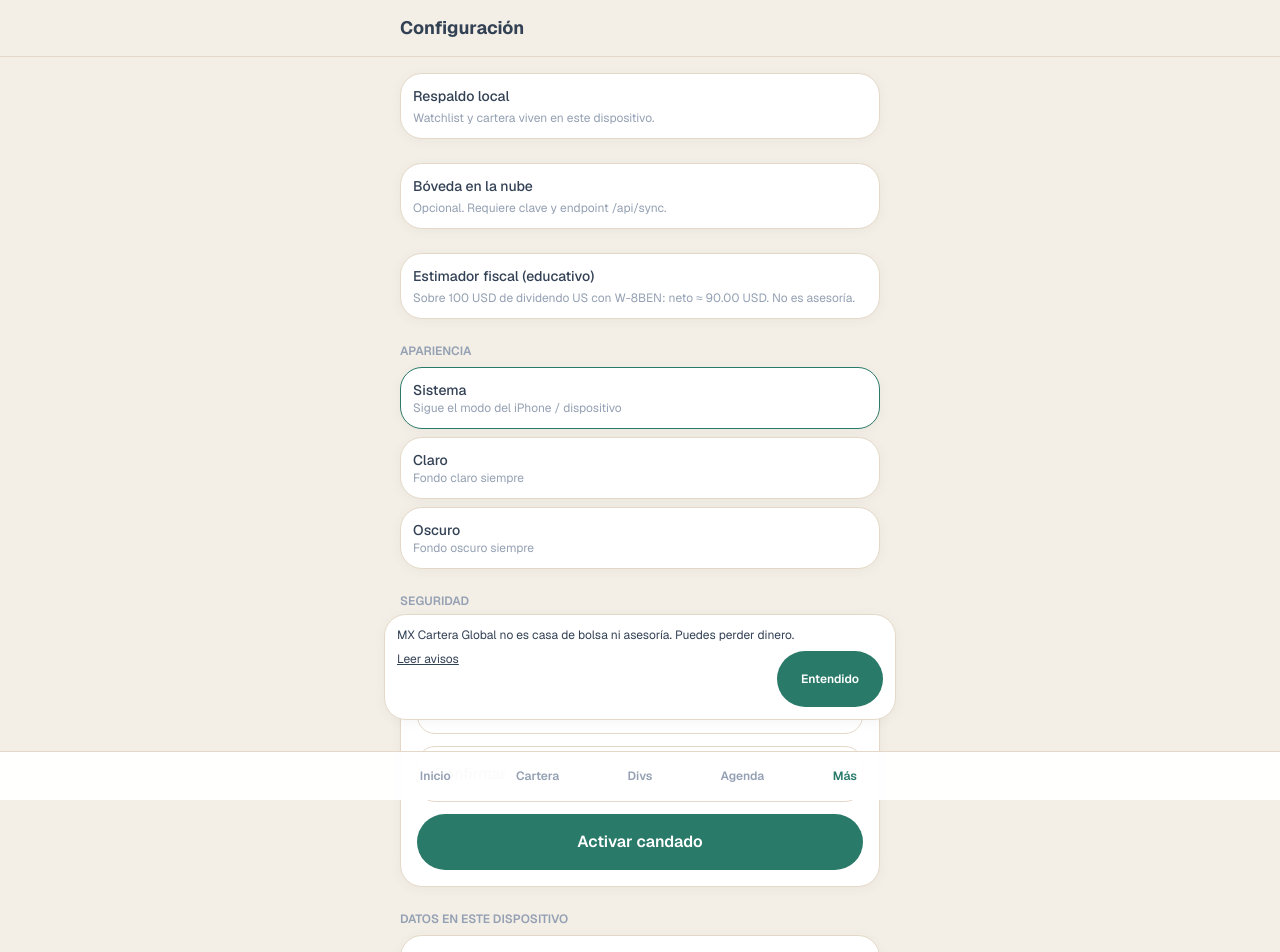
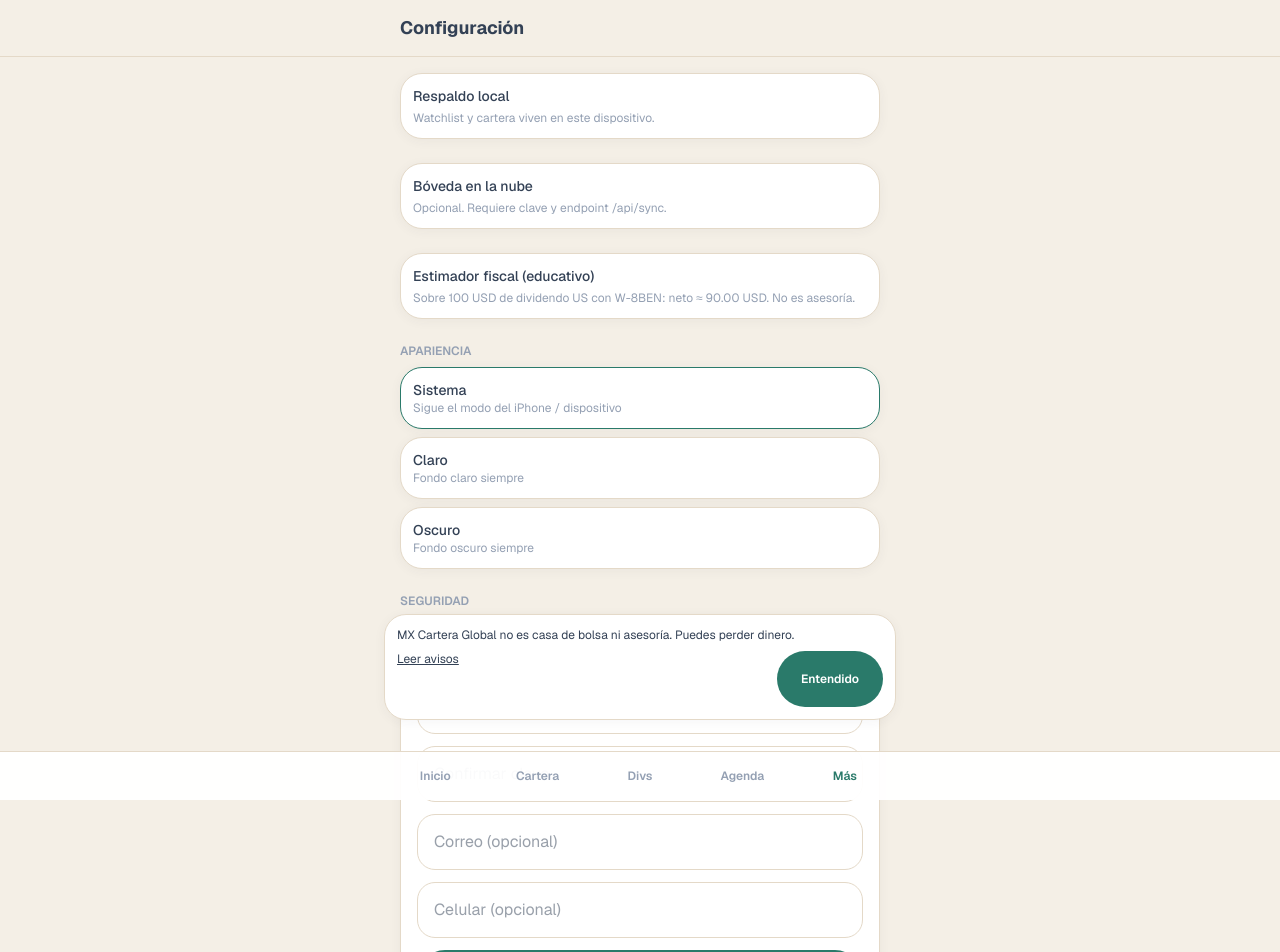
Before and after one commit to muecojulio/mxcarteraglobal, a Next.js app in the folder marketpulse/: page /settings in a window 1280 px wide. Shown: the top 952 px of the page. Built offline with nearby package versions, Linux system fonts and the light colour scheme.

Commit message:
Restore ZIP settings recovery code contacts and lock messages

```diff
--- a/marketpulse/src/app/settings/page.tsx
+++ b/marketpulse/src/app/settings/page.tsx
@@ -21,11 +21,15 @@ export default function SettingsPage() {
   const [newPin, setNewPin] = useState("");
   const [confirmPin, setConfirmPin] = useState("");
   const [lockMsg, setLockMsg] = useState("");
+  const [email, setEmail] = useState("");
+  const [phone, setPhone] = useState("");
+  const [recoveryShown, setRecoveryShown] = useState("");
   useEffect(() => {
     setTheme(getStoredTheme());
     setLockOn(isLockEnabled());
     setBioOn(isBioPreferred());
-    getRecoveryContacts();
+    const c = getRecoveryContacts();
+    setEmail(c.email); setPhone(c.phone);
     setMounted(true);
   }, []);
   if (!mounted) return <div className="px-4 py-8 text-sm text-muted">Cargando…</div>;
@@ -51,20 +55,35 @@ export default function SettingsPage() {
             {!lockOn ? (
               <>
                 <input className="ui-input" type="password" inputMode="numeric" maxLength={12} placeholder="Nueva clave (4–12)" value={newPin} onChange={(e) => setNewPin(e.target.value.replace(/\s/g, ""))} />
-                <input className="ui-input" type="password" inputMode="numeric" maxLength={12} placeholder="Confirmar" value={confirmPin} onChange={(e) => setConfirmPin(e.target.value.replace(/\s/g, ""))} />
+                <input className="ui-input" type="password" inputMode="numeric" maxLength={12} placeholder="Confirmar clave" value={confirmPin} onChange={(e) => setConfirmPin(e.target.value.replace(/\s/g, ""))} />
+                <input className="ui-input" type="email" placeholder="Correo (opcional)" value={email} onChange={(e) => setEmail(e.target.value)} />
+                <input className="ui-input" type="tel" placeholder="Celular (opcional)" value={phone} onChange={(e) => setPhone(e.target.value)} />
                 <button type="button" className="ui-btn ui-btn-primary w-full" onClick={async () => {
-                  if (newPin.length < 4 || newPin !== confirmPin) { setLockMsg("La clave no coincide o es corta"); return; }
-                  await setPin(newPin); setLockOn(true); setLockMsg("Candado activado");
-                }}>Activar candado</button>
+                  setLockMsg(""); setRecoveryShown("");
+                  if (newPin.length < 4) { setLockMsg("Mínimo 4 caracteres"); return; }
+                  if (newPin !== confirmPin) { setLockMsg("Las claves no coinciden"); return; }
+                  try {
+                    const { recoveryCode } = await setPin(newPin, { email, phone });
+                    setLockOn(true); setNewPin(""); setConfirmPin(""); setRecoveryShown(recoveryCode);
+                    setLockMsg("Clave activada. Guarda el código de recuperación.");
+                  } catch (e) { setLockMsg(e instanceof Error ? e.message : "Error"); }
+                }}>Activar clave</button>
               </>
             ) : (
               <>
                 <button type="button" className="ui-btn w-full" onClick={() => lockNow()}>Bloquear ahora</button>
-                {canUseWebAuthn() ? <button type="button" className="ui-btn w-full" onClick={async () => { await registerBiometric(); setBioPreferred(true); setBioOn(true); }}>Registrar biometría</button> : null}
+                {canUseWebAuthn() ? <button type="button" className="ui-btn w-full" onClick={async () => { const ok = await registerBiometric(); if (ok) { setBioPreferred(true); setBioOn(true); } }}>Registrar biometría</button> : null}
                 <p className="text-xs text-muted">Biometría {bioOn ? "preferida" : "apagada"}</p>
-                <button type="button" className="text-danger text-sm" onClick={() => { disableLock(); setLockOn(false); }}>Quitar candado</button>
+                <button type="button" className="text-danger text-sm" onClick={() => { disableLock(); setLockOn(false); setRecoveryShown(""); }}>Quitar candado</button>
               </>
             )}
+            {recoveryShown ? (
+              <div className="rounded-xl bg-amber-500/10 border border-amber-500/30 p-3 text-center space-y-2">
+                <p className="text-[10px] uppercase text-muted font-semibold">Código de recuperación (guárdalo ya)</p>
+                <p className="text-lg font-mono font-bold tracking-widest">{recoveryShown}</p>
+                <button type="button" className="text-xs text-primary font-medium" onClick={async () => { try { await navigator.clipboard.writeText(recoveryShown); setLockMsg("Código copiado."); } catch { setLockMsg("Copia el código a mano."); } }}>Copiar</button>
+              </div>
+            ) : null}
             {lockMsg ? <p className="text-xs text-muted">{lockMsg}</p> : null}
           </div>
         </section>
```
